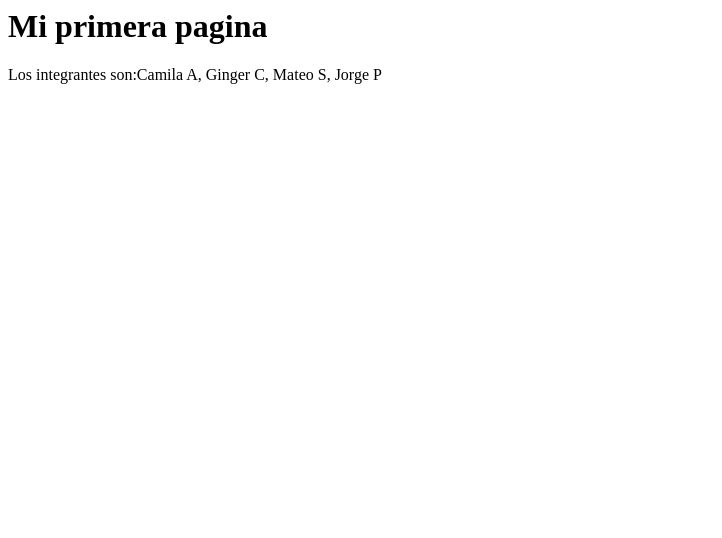
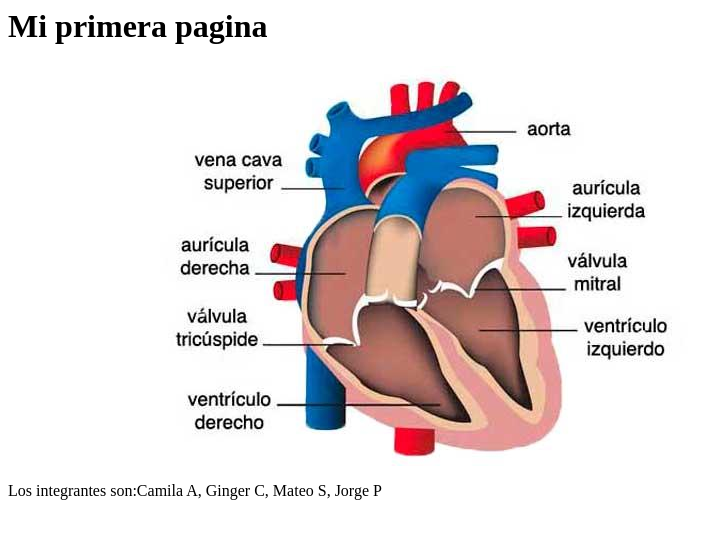
Before and after one commit to Camila0106/Camila0106.github.io, a plain HTML site: page index.html in a window 1280 px wide. Shown: the whole page, without its empty margins (0-722 px from the left). Drawn offline with Linux system fonts and the light colour scheme.

Commit message:
Modificacion página web

```diff
--- a/index.html
+++ b/index.html
@@ -4,6 +4,7 @@
     </head>
     <body>
         <h1>Mi primera pagina</h1>
+        <img src="img/ipp-corazon-humano.jpg">
     </body>
     <footer>
         <p>Los integrantes son:Camila A, Ginger C, Mateo S, Jorge P</p>
```
Also changed, not shown: img/ipp-corazon-humano.jpg (added).
